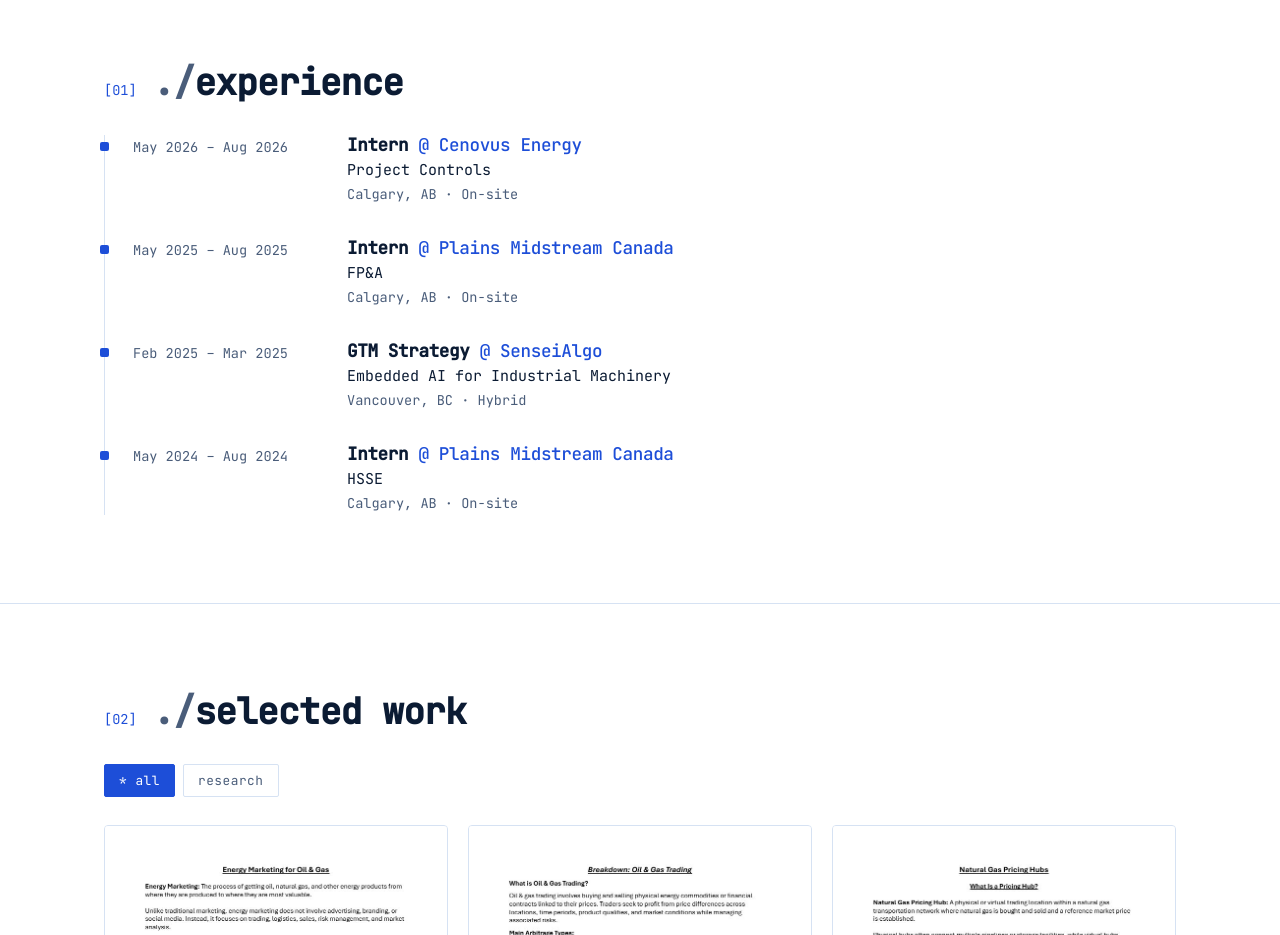
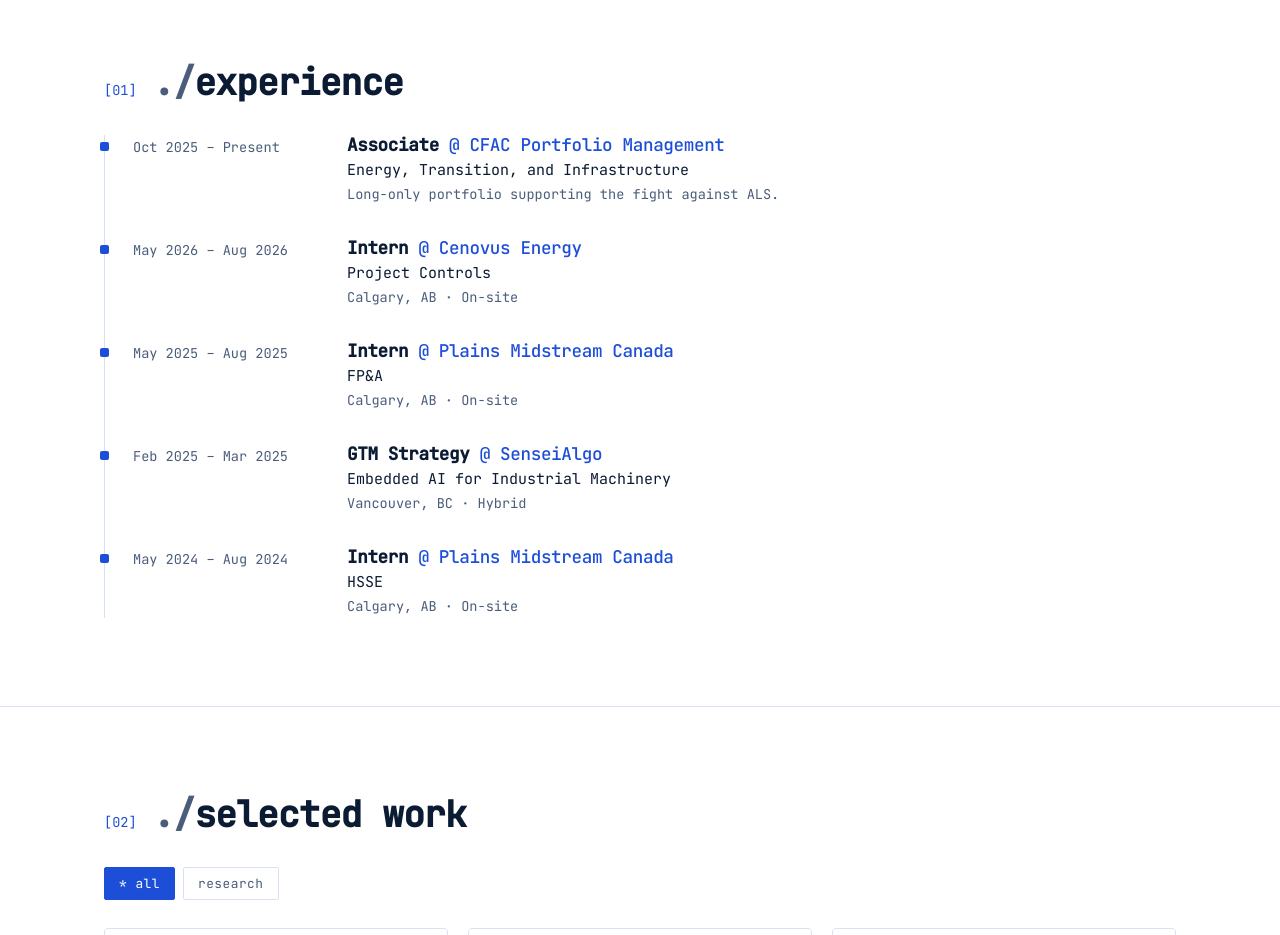
Before and after one commit to JK-stack48/Jett-K-Personal-Website-, a plain HTML site: page index.html in a window 1280 px wide. Shown: the part 820-1755 px from the top of the page. Drawn offline with Linux system fonts and the light colour scheme.

Commit message:
Add CFAC Portfolio Management to experience
Co-Authored-By: Claude Opus 5.5 <noreply@anthropic.com>
Claude-Session: https://claude.ai/code/session_01QGUADbB3db4kE1syN4UeUa

```diff
--- a/index.html
+++ b/index.html
@@ -51,6 +51,14 @@
           <h2>Experience</h2>
         </div>
         <ol class="timeline">
+          <li class="role">
+            <div class="role-when">Oct 2025 – Present</div>
+            <div class="role-body">
+              <h3>Associate <span class="role-at">@ CFAC Portfolio Management</span></h3>
+              <p class="role-team">Energy, Transition, and Infrastructure</p>
+              <p class="role-where">Long-only portfolio supporting the fight against ALS.</p>
+            </div>
+          </li>
           <li class="role">
             <div class="role-when">May 2026 – Aug 2026</div>
             <div class="role-body">
```
